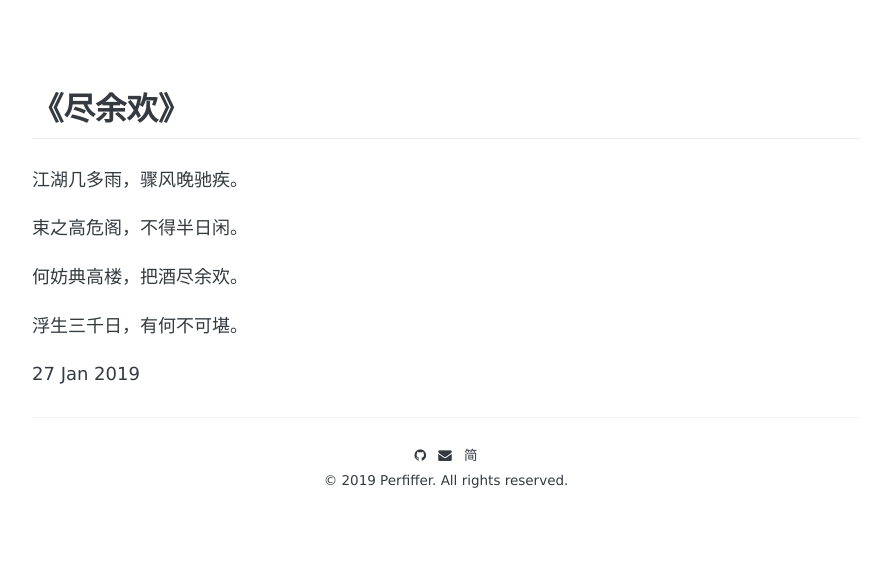
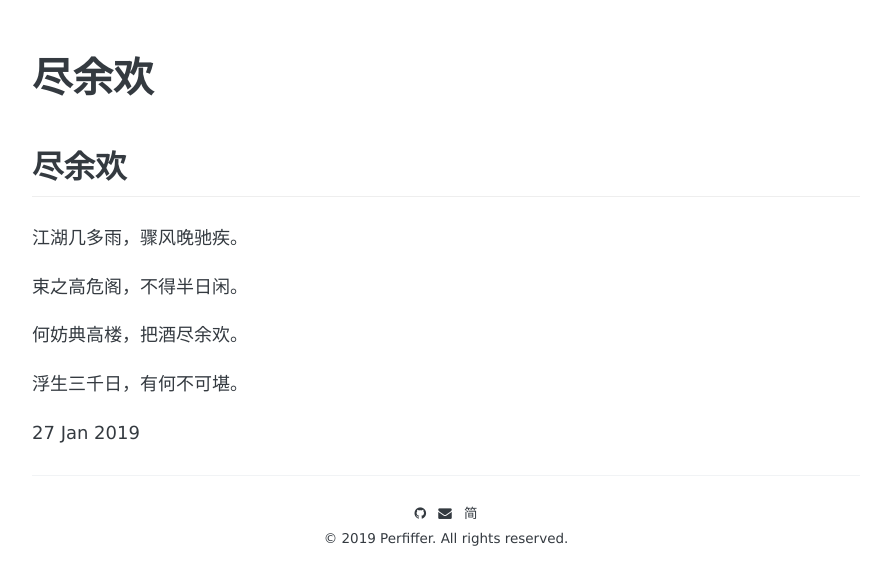
Before and after one commit to perfiffer/perfiffer.github.io, a Jekyll site: the page built from _posts/2019-01-27-尽余欢.md, in a window 1280 px wide. Shown: the top 585 px of the page, without its empty margins (194-1085 px from the left). Built offline with Jekyll 4.4.1, drawn with Linux system fonts in a browser that asks for light colours; some web fonts are replaced.

Commit message:
update file

```diff
--- a/_layouts/page.html
+++ b/_layouts/page.html
@@ -9,6 +9,6 @@ layout: default
 </header>
 -->
 <div class="page">
-   <!-- <div class="page-title">{{ page.title }}</div> -->
+   <div class="page-title">{{ page.title }}</div>
   {{ content }}
 </div>
--- a/_posts/2019-01-27-尽余欢.md
+++ b/_posts/2019-01-27-尽余欢.md
@@ -1,6 +1,6 @@
 ---
 layout: page
-title: 《尽余欢》
+title: 尽余欢
 ---
 
 <h2>{{ page.title }}</h2>
```
Also changed, not shown: _posts/2019-01-23-hello-world.md (+0 -2 lines), _posts/2019-01-25-这个城市啊.md (+0 -2 lines).
